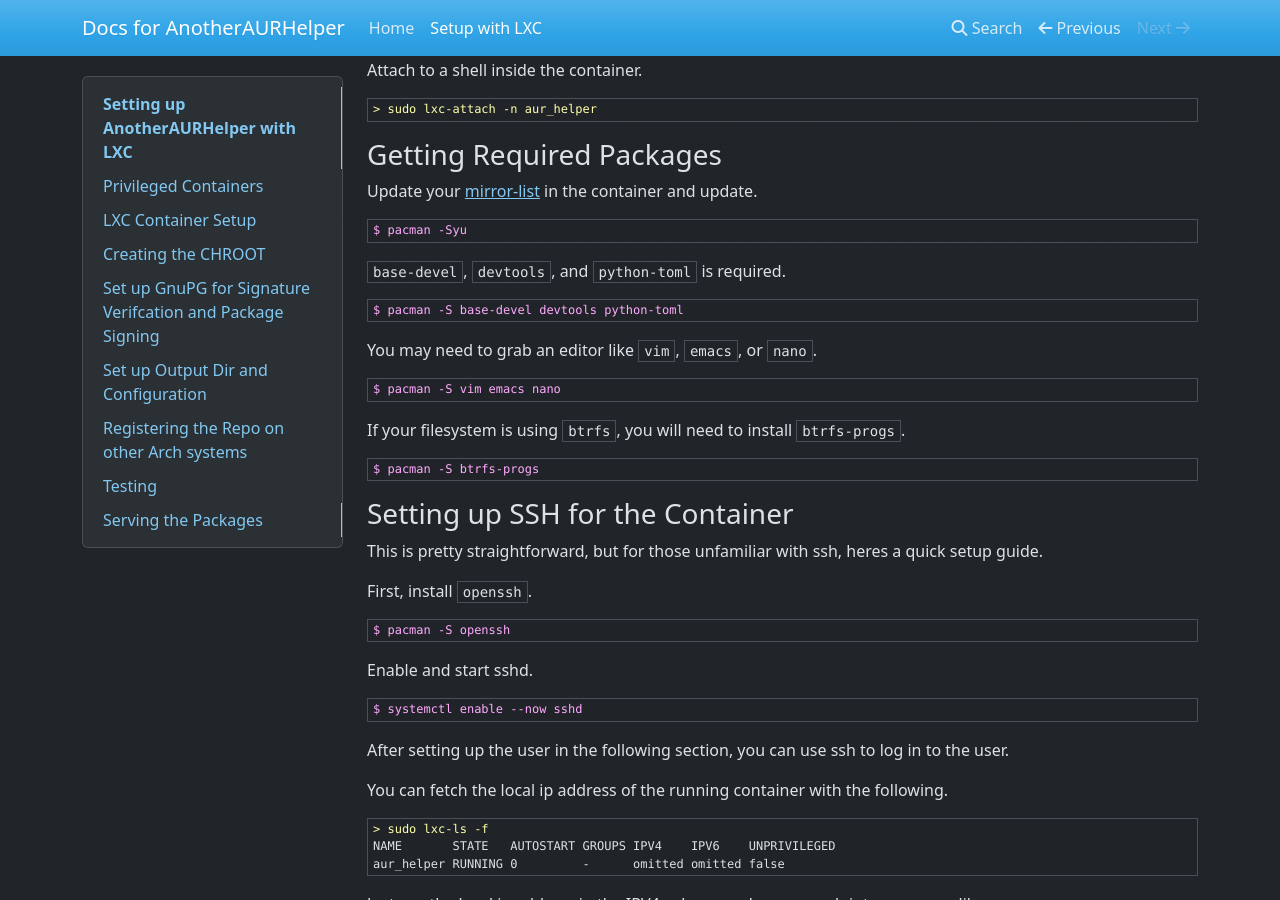
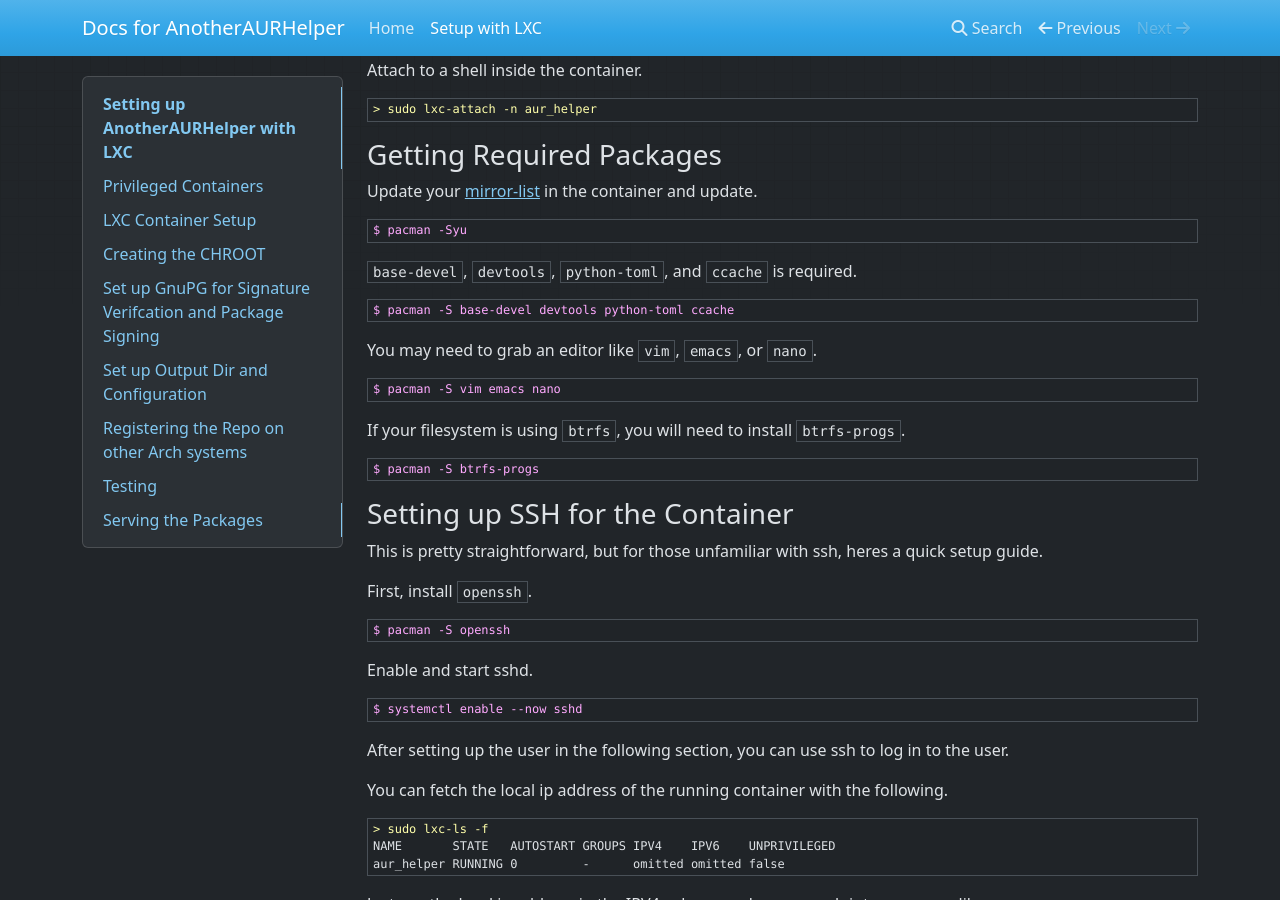
Before and after one commit to Stephen-Seo/AnotherAURHelper, an MkDocs documentation site: the page built from docs/setup_lxc.md, in a window 1280 px wide and 900 px high, scrolled down 1255 px. Built offline with MkDocs 1.6.1, drawn with Linux system fonts in a browser that asks for light colours.

Commit message:
Add dependency `ccache`

```diff
--- a/docs/setup_lxc.md
+++ b/docs/setup_lxc.md
@@ -73,9 +73,9 @@ container and update.
 
 <div class="codehilite"><pre><code><span class="lxc">$ pacman -Syu</span></code></pre></div>
 
-`base-devel`, `devtools`, and `python-toml` is required.
+`base-devel`, `devtools`, `python-toml`, and `ccache` is required.
 
-<div class="codehilite"><pre><code><span class="lxc">$ pacman -S base-devel devtools python-toml</span></code></pre></div>
+<div class="codehilite"><pre><code><span class="lxc">$ pacman -S base-devel devtools python-toml ccache</span></code></pre></div>
 
 You may need to grab an editor like `vim`, `emacs`, or `nano`.
 
```
